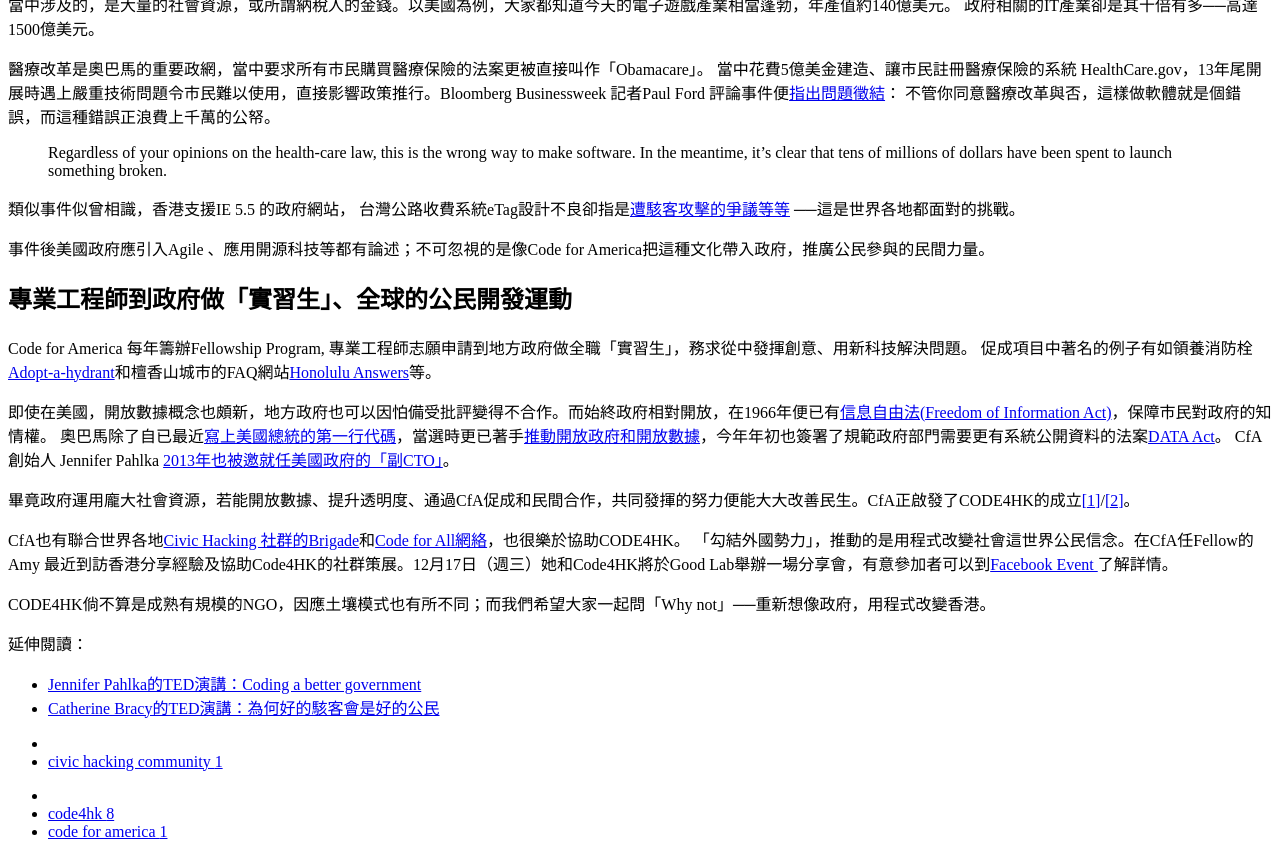
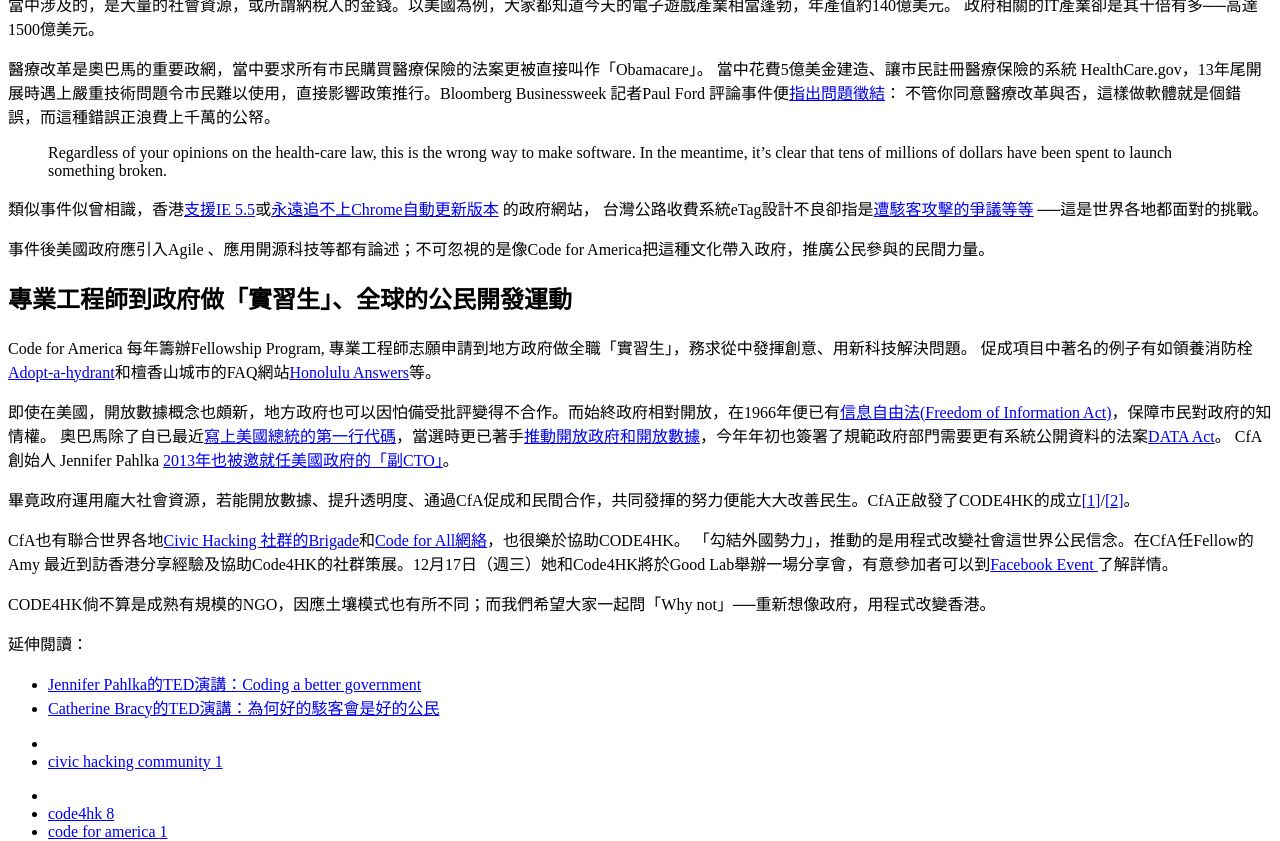
Before and after one commit to code4hk/code4hk.github.io, a Jekyll site: the page built from _posts/2014-12-14-cfa.md, in a window 1280 px wide and 900 px high, scrolled down 837 px, cut to the strip 59-900 px from the top of the window. Built offline with Jekyll 4.4.1, drawn with Linux system fonts in a browser that asks for light colours; Markdown is read by kramdown in place of the engine named in the settings; comment, search, counter and statistics services are not loaded.

Commit message:
Update 2014-12-14-cfa.md

```diff
--- a/_posts/2014-12-14-cfa.md
+++ b/_posts/2014-12-14-cfa.md
@@ -39,7 +39,7 @@ CfA社群經理Catherine Bracy早前訪港，筆者有幸出席她的一場演
 >Regardless of your opinions on the health-care law, this is the wrong way to make software.
 In the meantime, it’s clear that tens of millions of dollars have been spent to launch something broken.
 
-類似事件似曾相識，香港支援IE 5.5 的政府網站，
+類似事件似曾相識，香港[支援IE 5.5](http://blog.code4.hk/opendata/2014/07/17/northeastmap/)或[永遠追不上Chrome自動更新版本](http://www.gov.hk/tc/residents/taxes/etax/faq/faq_about_etax_technical.htm) 的政府網站，
 台灣公路收費系統eTag設計不良卻指是[遭駭客攻擊的爭議等等](https://zh.wikipedia.org/zh-hk/%E9%AB%98%E9%80%9F%E5%85%AC%E8%B7%AF%E9%9B%BB%E5%AD%90%E6%94%B6%E8%B2%BB%E7%B3%BB%E7%B5%B1_(%E8%87%BA%E7%81%A3)#.E7.88.AD.E8.AD.B0)
 ──這是世界各地都面對的挑戰。
 
```
